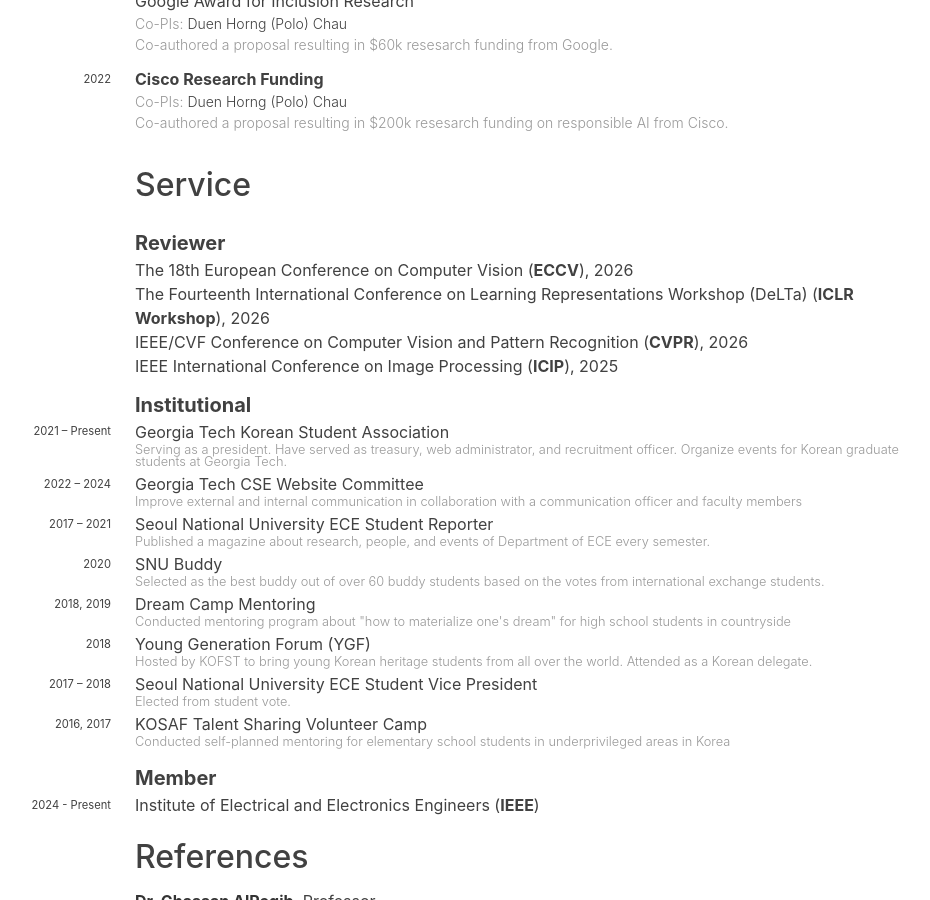
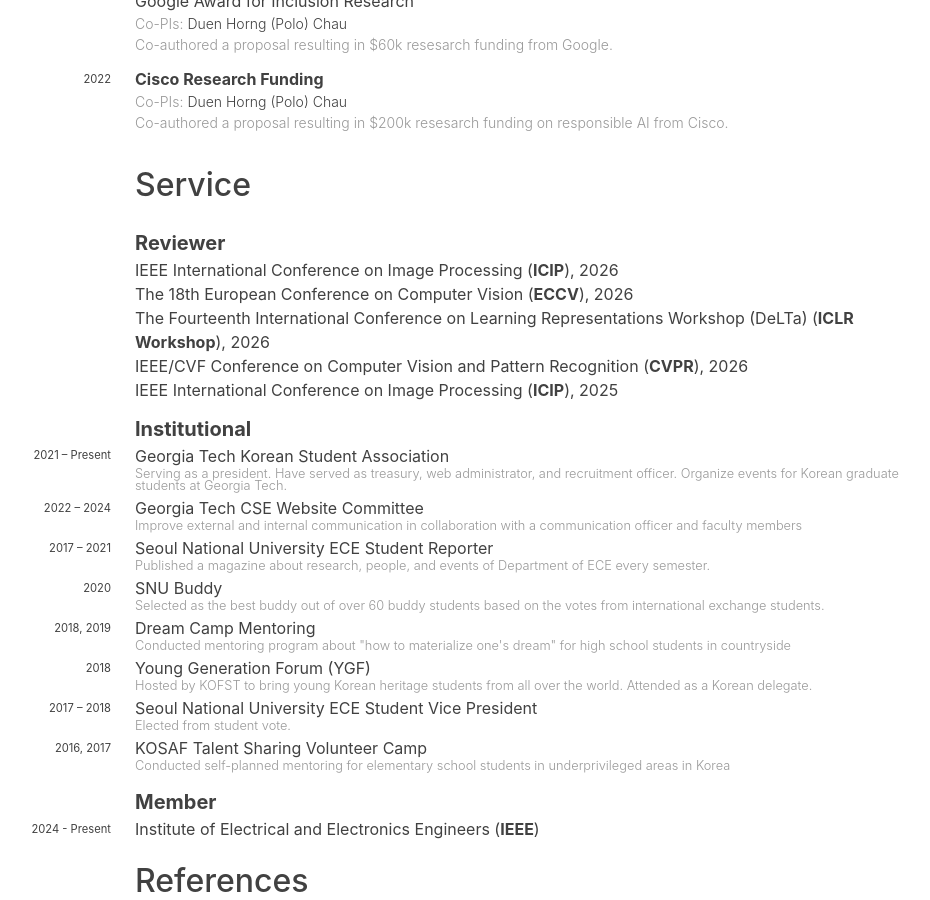
Before and after one commit to skvictoria/skvictoria.github.io, a Jekyll site: the page built from cv.md, in a window 1280 px wide and 900 px high, scrolled down 5739 px. Shown: the whole window, without its empty margins (197-1127 px from the left). Built offline with Jekyll 4.4.1, drawn with Linux system fonts in a browser that asks for light colours; nearby versions of some CDN libraries; some web fonts are replaced.

Commit message:
add icip

```diff
--- a/_data/reviewer.yaml
+++ b/_data/reviewer.yaml
@@ -1,3 +1,9 @@
+- venue: IEEE International Conference on Image Processing
+  venue-shorthand: ICIP
+  years:
+    - year: 2026
+      url: https://2026.ieeeicip.org/
+
 - venue: The 18th European Conference on Computer Vision
   venue-shorthand: ECCV
   years:
```
